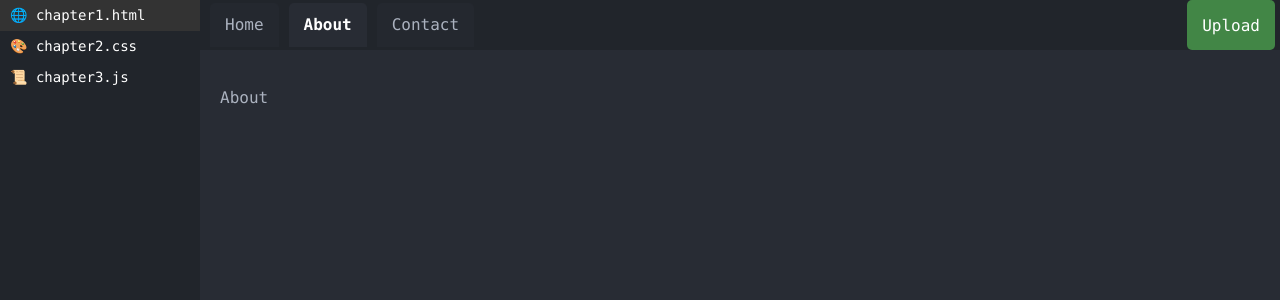
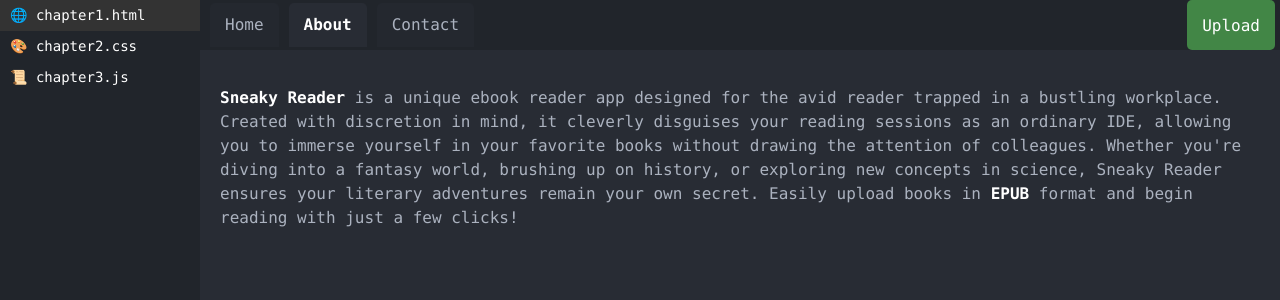
Before and after one commit to migamic/sneaky-reader, a React (Vite) app: page / in a window 1280 px wide. Both pictures are taken after a click on the item "About". Shown: the top 300 px of the page. Built offline with nearby package versions, Linux system fonts and the light colour scheme; no server answers.

Commit message:
About and Contact tabs

```diff
--- /dev/null
+++ b/data/data.json
@@ -0,0 +1,81 @@
+{
+   "title":"Project title",
+   "author":"Author name",
+   "introduction":"this is a brief introduction, this should appear in the README.md of the project.",
+   "chapters":[
+      {
+         "title":"Chapter 1. A story begins",
+         "content":[
+            {
+               "paragraph":[
+                  {
+                     "word":"A",
+                     "color":"red"
+                  },
+                  {
+                     "word":" single",
+                     "color":"blue"
+                  },
+                  {
+                     "word":" woman",
+                     "color":"yellow"
+                  }
+               ]
+            },
+            {
+               "paragraph":[
+                  {
+                     "word":"A",
+                     "color":"red"
+                  },
+                  {
+                     "word":" married",
+                     "color":"blue"
+                  },
+                  {
+                     "word":" woman",
+                     "color":"yellow"
+                  }
+               ]
+            }
+         ]
+      },
+      {
+         "title":"Chapter 2. A story ends",
+         "content":[
+            {
+               "paragraph":[
+                  {
+                     "word":"A",
+                     "color":"red"
+                  },
+                  {
+                     "word":" single",
+                     "color":"blue"
+                  },
+                  {
+                     "word":" man",
+                     "color":"yellow"
+                  }
+               ]
+            },
+            {
+               "paragraph":[
+                  {
+                     "word":"A",
+                     "color":"red"
+                  },
+                  {
+                     "word":" married",
+                     "color":"blue"
+                  },
+                  {
+                     "word":" man",
+                     "color":"yellow"
+                  }
+               ]
+            }
+         ]
+      }
+   ]
+}
--- a/src/About.jsx
+++ b/src/About.jsx
@@ -3,7 +3,7 @@ const About = () => {
 
   return (
     <div>
-      <p>About</p>
+      <p><b style={{ color: "#ffffff" }}>Sneaky Reader</b> is a unique ebook reader app designed for the avid reader trapped in a bustling workplace. Created with discretion in mind, it cleverly disguises your reading sessions as an ordinary IDE, allowing you to immerse yourself in your favorite books without drawing the attention of colleagues. Whether you're diving into a fantasy world, brushing up on history, or exploring new concepts in science, Sneaky Reader ensures your literary adventures remain your own secret. Easily upload books in <b style={{ color: "#ffffff" }}>EPUB</b> format and begin reading with just a few clicks!</p>
     </div>
 
   );
--- a/src/Contact.jsx
+++ b/src/Contact.jsx
@@ -4,7 +4,20 @@ import { BookContext } from './App.jsx'
 const Contact = () => {
   return (
     <div>
-      <p>Contact text</p>
+      <p>
+        <li>
+          <a href="https://github.com/migamic" target='_blank'>Jaume Ros</a>
+        </li>
+        <li>
+          <a href="https://github.com/uteuliyeva" target='_blank'>Malika Uteuliyeva</a>
+        </li>
+        <li>
+          <a href="https://github.com/lucasaguino" target='_blank'>Lucas Aguiño</a>
+        </li>
+        <li>
+          <a href="https://github.com/adilnaut" target='_blank'>Adilet Tuleuov</a>
+        </li>
+      </p>
     </div>
 
   );
--- a/src/Sidebar.jsx
+++ b/src/Sidebar.jsx
@@ -1,6 +1,7 @@
 import React, { useState } from 'react';
 
 // Example array of file names, replace or populate this dynamically as needed
+
 const files = ['chapter1.html', 'chapter2.css', 'chapter3.js'];
 
 const Sidebar = () => {
```
